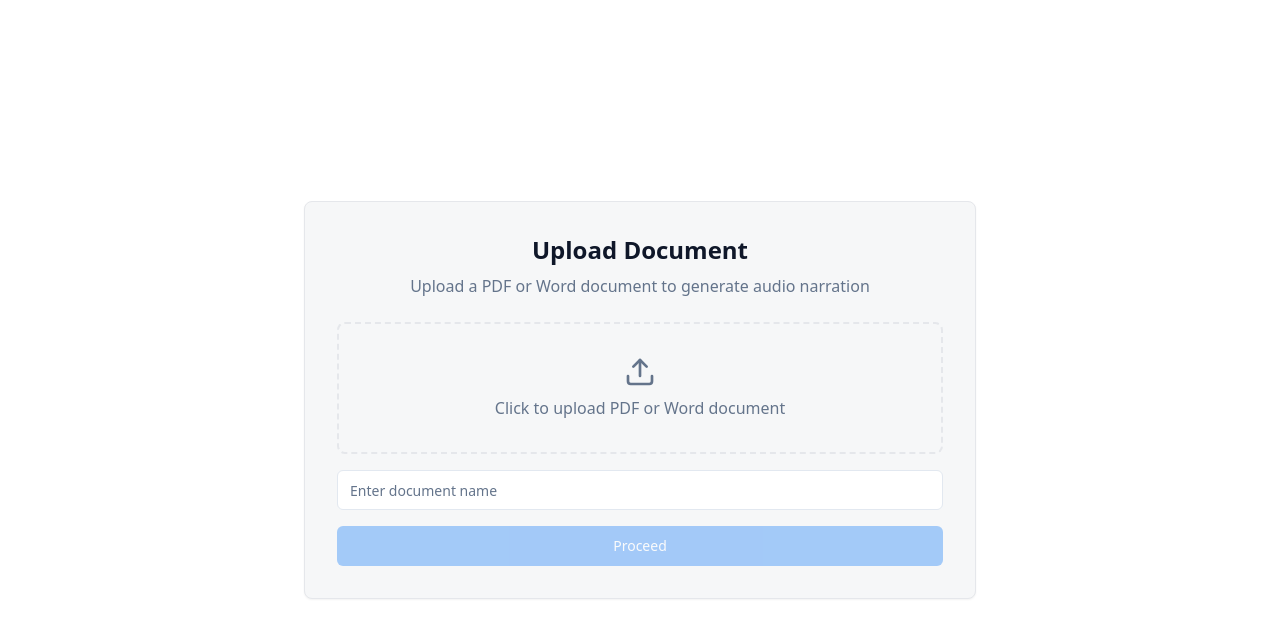
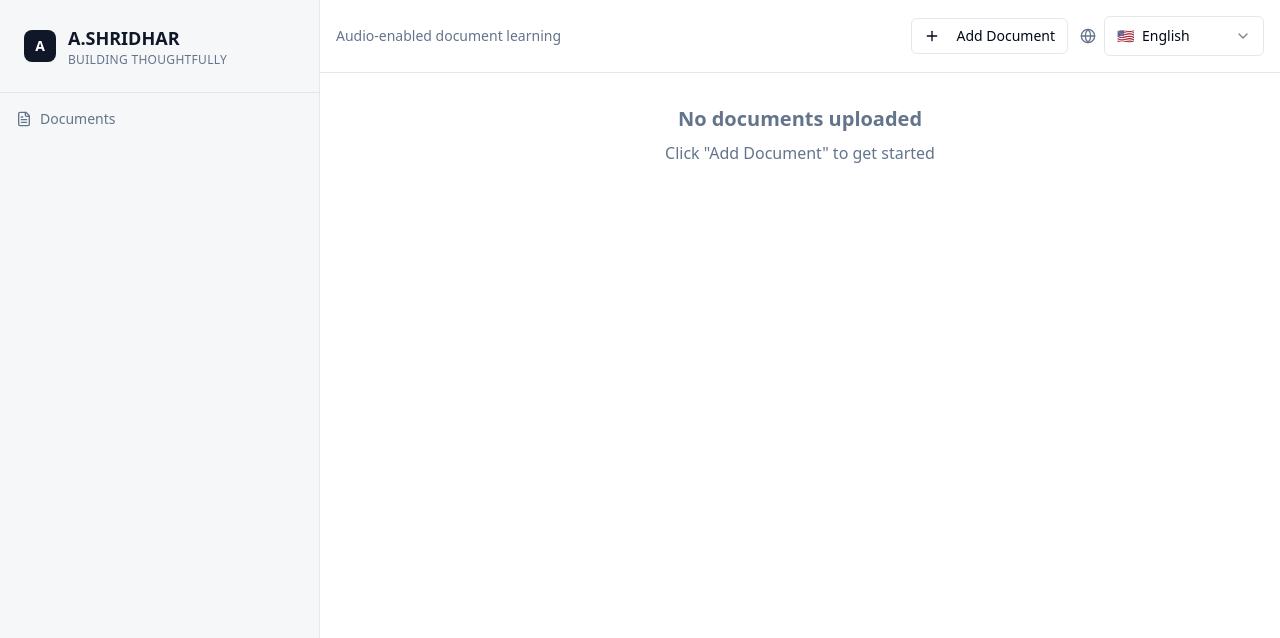
Before and after one commit to axivolve/learn-speak-docs, a React (Vite) app: page / in a window 1280 px wide. Shown: the top 638 px of the page. Built offline with nearby package versions, Linux system fonts and the light colour scheme.

Commit message:
Remove initial upload page
Remove the initial "Upload Document" page and directly display the main page with documents. The "+" button will be used for adding new documents.

```diff
--- a/src/pages/Index.tsx
+++ b/src/pages/Index.tsx
@@ -93,16 +93,6 @@ const Index = () => {
 
   const activeDocument = documents.find(doc => doc.id === activeDocumentId);
 
-  if (documents.length === 0) {
-    return (
-      <div className="min-h-screen bg-background flex items-center justify-center p-8">
-        <div className="w-full max-w-2xl">
-          <DocumentUploader onUploadSuccess={handleUploadSuccess} />
-        </div>
-      </div>
-    );
-  }
-
   return (
     <div className="min-h-screen bg-background flex">
       {/* Sidebar */}
@@ -144,7 +134,7 @@ const Index = () => {
         </div>
 
         {/* Content Blocks */}
-        {activeDocument && (
+        {activeDocument ? (
           <div className="p-6 space-y-6">
             {Object.entries(activeDocument.data).map(([sectionKey, sectionData]: [string, any]) => (
               <div key={sectionKey} id={`section-${sectionKey}`}>
@@ -158,6 +148,13 @@ const Index = () => {
               </div>
             ))}
           </div>
+        ) : (
+          <div className="flex-1 flex items-center justify-center p-8">
+            <div className="text-center">
+              <h2 className="text-xl font-semibold text-muted-foreground mb-2">No documents uploaded</h2>
+              <p className="text-muted-foreground">Click "Add Document" to get started</p>
+            </div>
+          </div>
         )}
       </div>
     </div>
```
